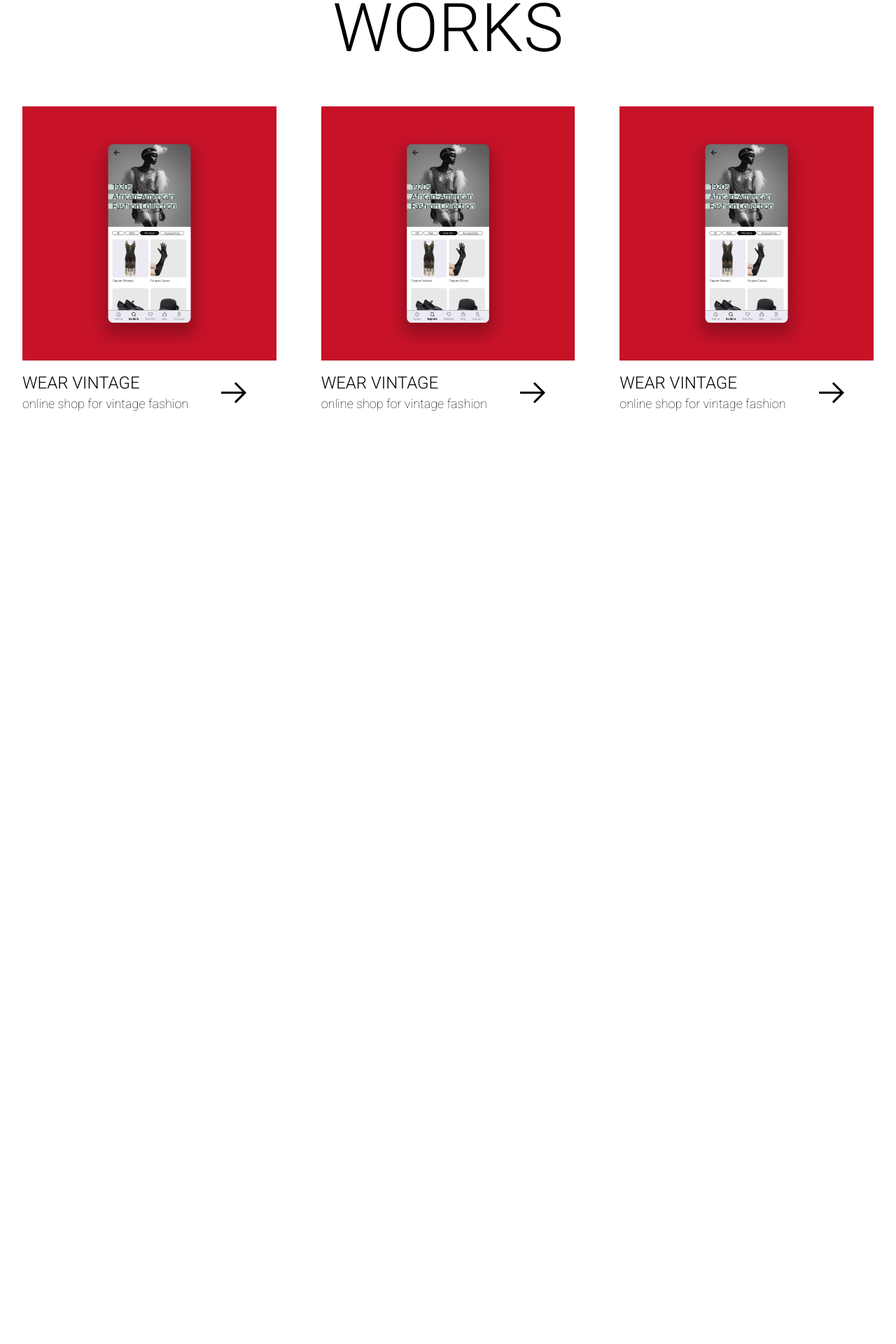
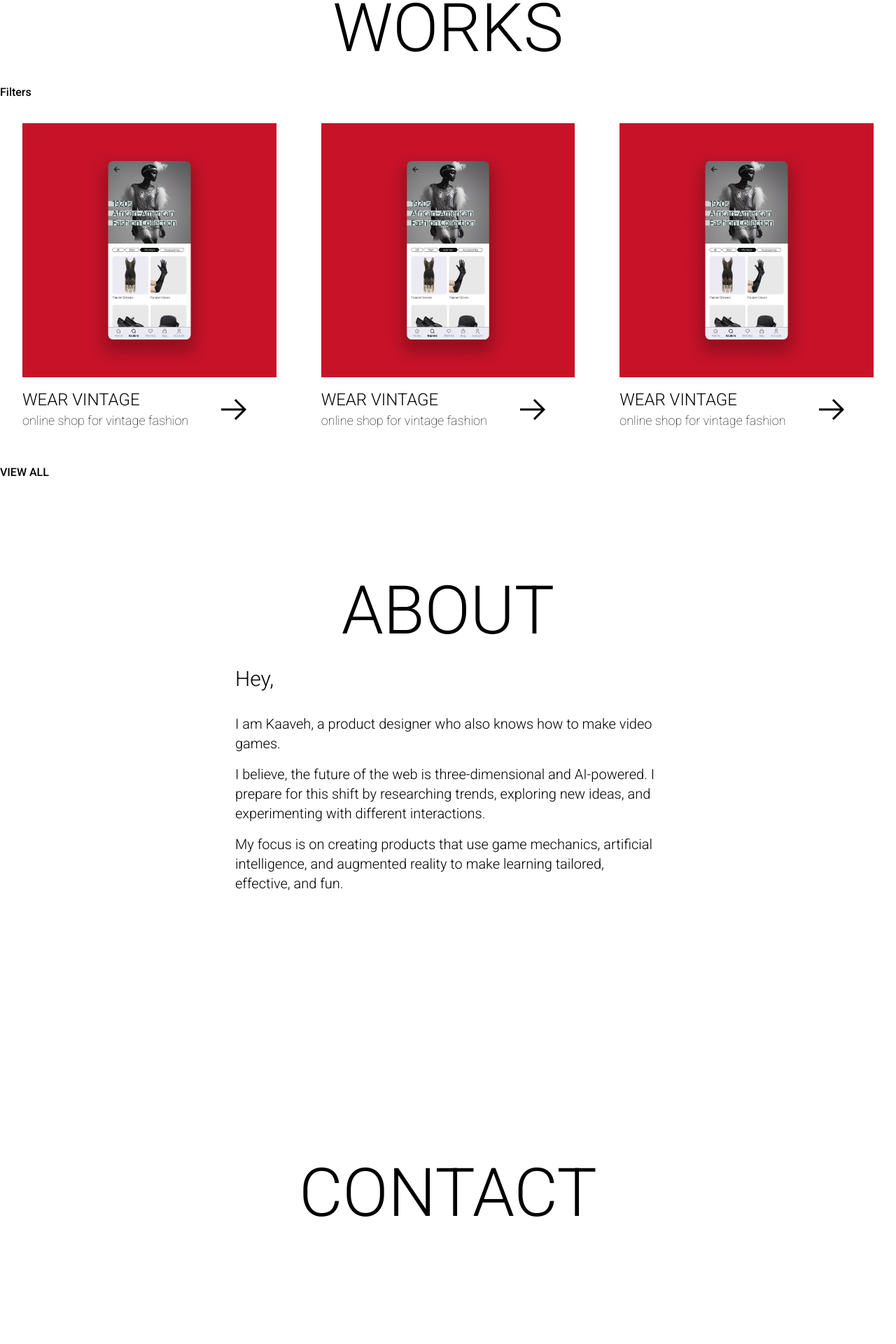
Before and after one commit to kaavehcodes/portfolio, a Next.js app: page / in a window 1280 px wide. Shown: the part 840-2760 px from the top of the page at 70% size. Before the commit the page ends 1632 px from the top, so only its background shows below. Built offline with nearby package versions, Linux system fonts and the light colour scheme.

Commit message:
Add about section on home page

```diff
--- a/src/app/page.tsx
+++ b/src/app/page.tsx
@@ -4,6 +4,7 @@ import MainMenu from "@/components/MainMenu";
 import Navbar from "@/components/Navbar";
 import Tableau from "@/components/Tableau";
 import Image from "next/image";
+import Link from "next/link";
 
 export default function Home() {
   return (
@@ -19,11 +20,53 @@ export default function Home() {
         <div className="flex flex-row items-center justify-center m-8">
           <h2 className="text-8xl font-light uppercase">WORKS</h2>
         </div>
+        <div>Filters</div>
         <div className="grid grid-cols-1 md:grid-cols-3">
           <Tableau title="Wear Vintage" description="Online shop for vintage fashion" />
           <Tableau title="Wear Vintage" description="Online shop for vintage fashion" />
           <Tableau title="Wear Vintage" description="Online shop for vintage fashion" />
         </div>
+        <div>
+          <Link href="/works">VIEW ALL</Link>
+        </div>
+      </section>
+      <section className="min-h-screen">
+        <div className="flex flex-row items-center justify-center m-8">
+          <h2 className="text-8xl font-light uppercase">ABOUT</h2>
+        </div>
+        <div className="flex flex-col items-center">
+          <div className="w-1/2 px-4">
+            <p className="text-3xl font-light mb-8">Hey,</p>
+            <p className="text-xl font-light mb-4">
+              I am Kaaveh, a product designer who also knows how to make video games.
+            </p>
+            <p className="text-xl font-light mb-4">
+              I believe, the future of the web is three-dimensional and AI-powered.
+              I prepare for this shift by researching trends, exploring new ideas,
+              and experimenting with different interactions.
+            </p>
+            <p className="text-xl font-light">
+              My focus is on creating products that use game mechanics, artificial intelligence,
+              and augmented reality to make learning tailored, effective, and fun.
+            </p>
+          </div>
+        </div>
+      </section>
+      <section className="min-h-screen">
+        <div className="flex flex-row items-center justify-center m-8">
+          <h2 className="text-8xl font-light uppercase">CONTACT</h2>
+        </div>
+        <div>
+
+        </div>
+      </section>
+      <section className="min-h-screen">
+        <div className="flex flex-row items-center justify-center m-8">
+          <h2 className="text-8xl font-light uppercase">BLOG</h2>
+        </div>
+        <div>
+
+        </div>
       </section>
     </main>
   );
```
